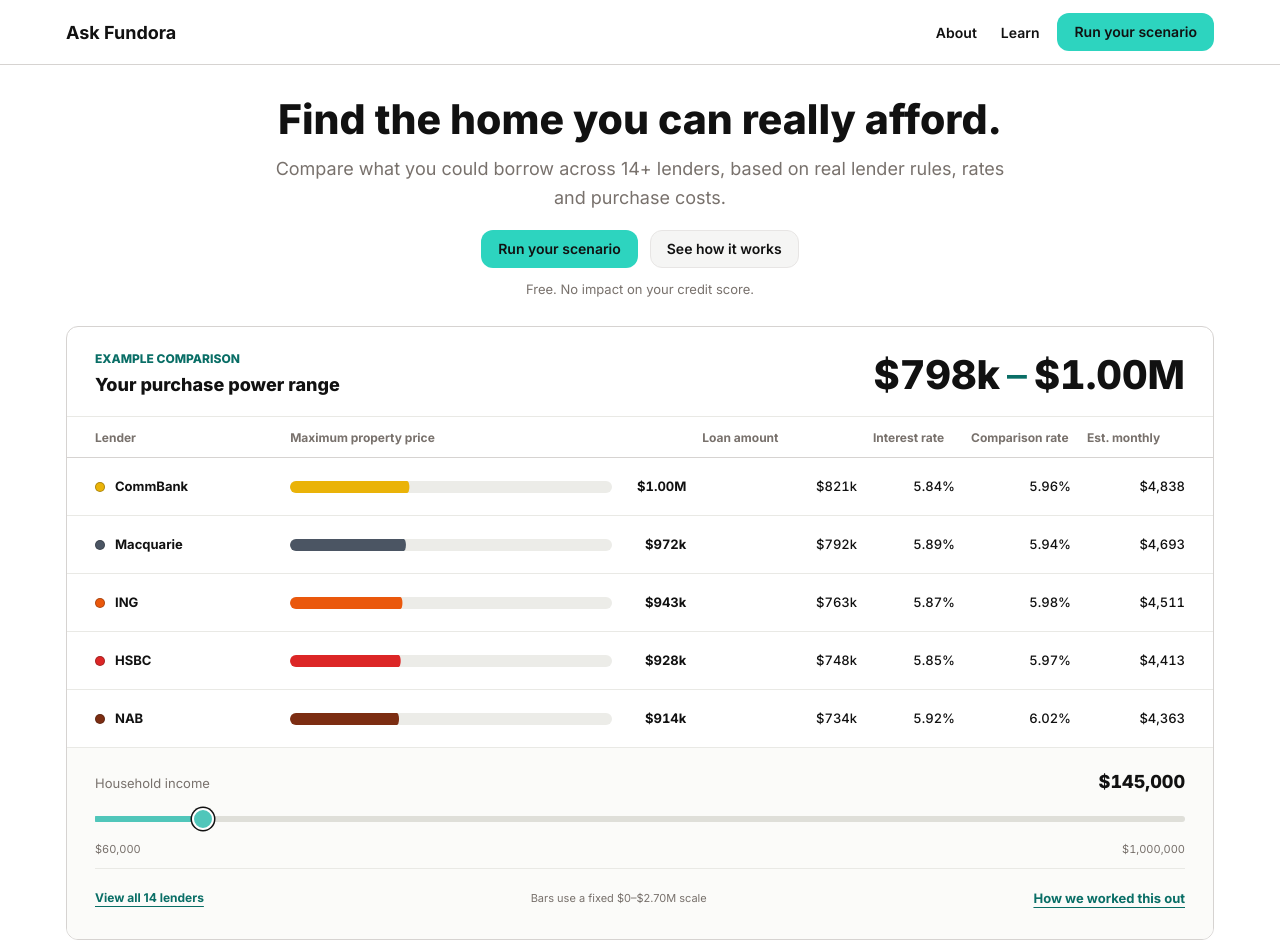
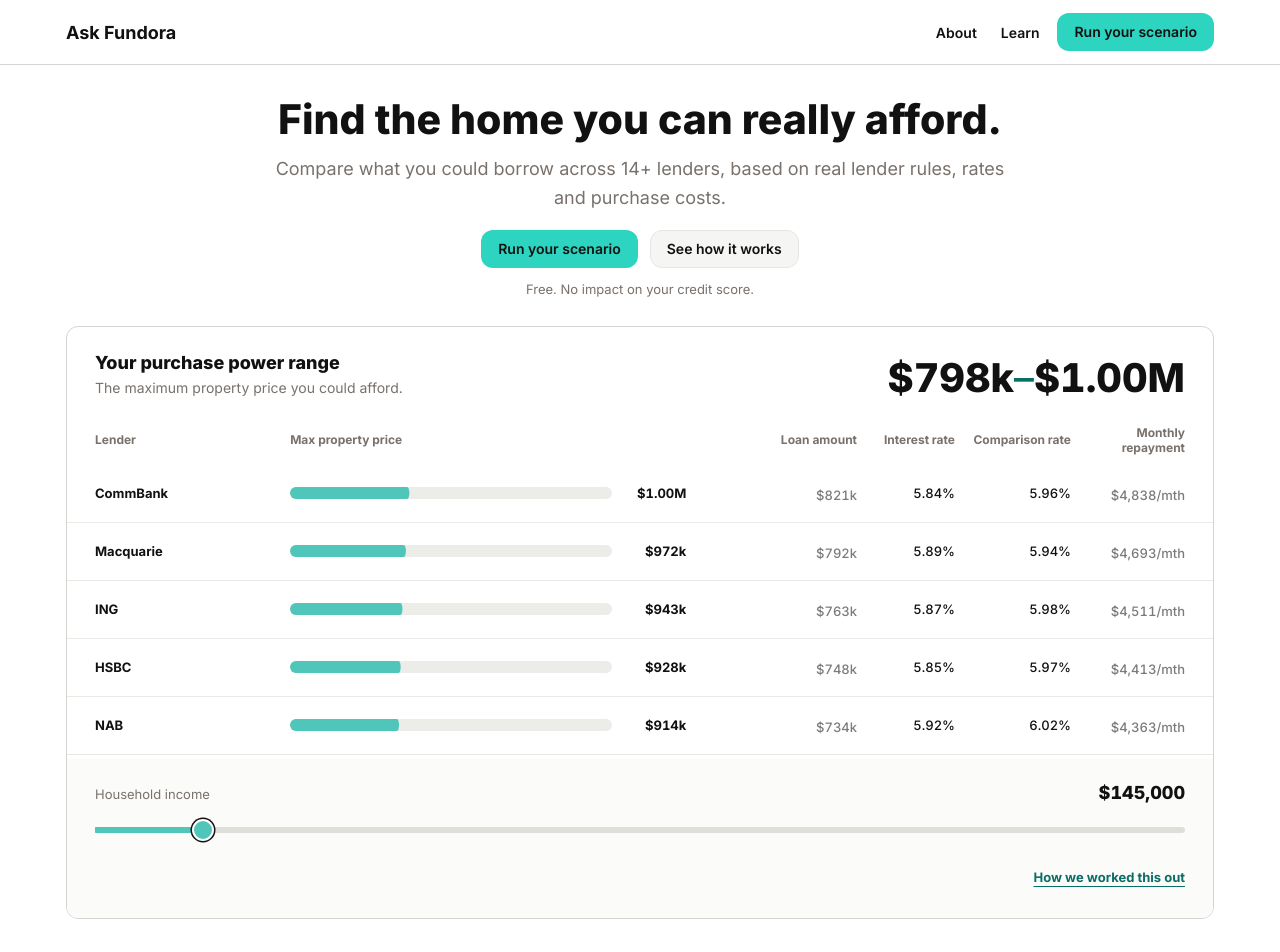
Before and after one commit to grosstoad/fi-design-ideas, a React (Vite) app: page /landing-b in a window 1280 px wide. Shown: the top 952 px of the page. Built offline with nearby package versions, Linux system fonts and the light colour scheme; a web font is replaced by a local one.

Commit message:
Correct landing B range module

```diff
--- a/src/landing-b.css
+++ b/src/landing-b.css
@@ -1,5 +1,6 @@
 .lpb-page {
   --ease-out: cubic-bezier(0.23, 1, 0.32, 1);
+  --ease-in-out: cubic-bezier(0.77, 0, 0.175, 1);
   --lpb-bg: #ffffff;
   --lpb-card: #ffffff;
   --lpb-ink: #111111;
@@ -274,11 +275,18 @@
 }
 
 .lpb-module-title {
-  margin-top: 5px !important;
   font-size: 18px;
   font-weight: 720;
   line-height: 1.3;
   text-wrap: balance;
+}
+
+.lpb-module-subtitle {
+  margin-top: 4px !important;
+  color: var(--lpb-muted);
+  font-size: 14px;
+  font-weight: 400;
+  line-height: 1.45;
 }
 
 .lpb-module-range {
@@ -307,24 +315,25 @@
 .lpb-comparison-head {
   min-height: 42px;
   padding: 0 28px;
-  border-top: 1px solid var(--lpb-line-soft);
-  border-bottom: 1px solid var(--lpb-line);
   color: var(--lpb-muted);
   font-size: 12px;
   font-weight: 700;
   line-height: 1.25;
 }
 
+.lpb-comparison-head span:nth-child(n + 3) {
+  text-align: right;
+}
+
 .lpb-comparison-list {
-  max-height: 290px;
+  max-height: 298px;
   overflow-y: auto;
-  overscroll-behavior: contain;
-  scrollbar-color: #c8c8c2 transparent;
-  scrollbar-width: thin;
-}
-
-.lpb-comparison-list.is-expanded {
-  max-height: none;
+  padding-block: 4px;
+  scrollbar-width: none;
+}
+
+.lpb-comparison-list::-webkit-scrollbar {
+  display: none;
 }
 
 .lpb-comparison-row {
@@ -332,19 +341,17 @@
   width: 100%;
   min-height: 58px;
   padding: 0 28px;
-  border: 0;
   border-bottom: 1px solid var(--lpb-line-soft);
   background: #ffffff;
   color: var(--lpb-ink);
-  cursor: pointer;
+  cursor: default;
   font: 500 13px/1.3 Inter, ui-sans-serif, system-ui, sans-serif;
+  pointer-events: none;
   text-align: left;
-  transition: background-color 140ms ease-out;
-}
-
-.lpb-comparison-row:hover,
-.lpb-comparison-row:focus-visible {
-  background: #f8fbfa;
+}
+
+.lpb-comparison-row:last-child {
+  border-bottom: 0;
 }
 
 .lpb-lender-cell,
@@ -355,7 +362,6 @@
 .lpb-lender-cell {
   display: flex;
   align-items: center;
-  gap: 10px;
   font-weight: 700;
 }
 
@@ -398,17 +404,31 @@
   position: absolute;
   inset: 0;
   border-radius: inherit;
+  background: var(--lpb-teal);
   transform: scaleX(var(--lpb-bar-ratio, 0));
   transform-origin: left center;
-  transition: transform 180ms ease-out;
+  transition: transform 260ms var(--ease-out);
 }
 
 .lpb-comparison-list.is-adjusting .lpb-row-fill {
   transition: none;
 }
 
-.lpb-row-chevron {
-  display: none;
+.lpb-number-update {
+  display: inline-block;
+  animation: lpb-number-update 220ms var(--ease-out) both;
+}
+
+@keyframes lpb-number-update {
+  from {
+    opacity: 0.55;
+    transform: translateY(2px);
+  }
+
+  to {
+    opacity: 1;
+    transform: translateY(0);
+  }
 }
 
 .lpb-module-controls {
@@ -500,25 +520,17 @@
   box-shadow: 0 0 0 1.5px var(--lpb-ink);
 }
 
-.lpb-slider-ends,
 .lpb-module-foot {
   display: flex;
-  justify-content: space-between;
+  justify-content: flex-end;
   color: var(--lpb-muted);
   font-size: 11px;
 }
 
 .lpb-module-foot {
-  display: grid;
-  grid-template-columns: auto minmax(0, 1fr) auto;
-  gap: 18px;
-  align-items: center;
-  margin-top: 10px;
-  border-top: 1px solid var(--lpb-line-soft);
-  padding-top: 8px;
-}
-
-.lpb-view-all,
+  margin-top: 4px;
+}
+
 .lpb-marquee-toggle {
   min-height: 44px;
   padding: 0;
@@ -529,12 +541,6 @@
   font: 700 12px/1.4 Inter, ui-sans-serif, system-ui, sans-serif;
   text-decoration: underline;
   text-underline-offset: 4px;
-}
-
-.lpb-domain-note {
-  color: var(--lpb-muted);
-  font-size: 11px;
-  text-align: center;
 }
 
 /* Lender logo proof */
@@ -1285,12 +1291,11 @@
   }
 
   .lpb-comparison-list {
-    max-height: 250px;
-    border-top: 1px solid var(--lpb-line);
+    max-height: 258px;
   }
 
   .lpb-comparison-row {
-    grid-template-columns: minmax(92px, 0.8fr) minmax(150px, 1.5fr) 18px;
+    grid-template-columns: minmax(92px, 0.8fr) minmax(150px, 1.5fr);
     gap: 12px;
     min-height: 50px;
     padding-inline: 20px;
@@ -1302,13 +1307,6 @@
 
   .lpb-property-cell {
     grid-template-columns: minmax(70px, 1fr) 62px;
-  }
-
-  .lpb-row-chevron {
-    display: block;
-    color: var(--lpb-muted);
-    font-size: 22px;
-    text-align: right;
   }
 
   .lpb-flow {
@@ -1448,12 +1446,13 @@
     padding: 18px 16px 15px;
   }
 
-  .lpb-demo-label {
-    font-size: 10px;
-  }
-
   .lpb-module-title {
     font-size: 14px;
+  }
+
+  .lpb-module-subtitle {
+    max-width: 170px;
+    font-size: 11px;
   }
 
   .lpb-module-range {
@@ -1462,14 +1461,10 @@
   }
 
   .lpb-comparison-row {
-    grid-template-columns: 104px minmax(112px, 1fr) 14px;
+    grid-template-columns: 104px minmax(112px, 1fr);
     gap: 8px;
     padding-inline: 16px;
     font-size: 11.5px;
-  }
-
-  .lpb-lender-cell {
-    gap: 6px;
   }
 
   .lpb-lender-cell > span:last-child {
@@ -1495,21 +1490,8 @@
     padding: 16px 16px 14px;
   }
 
-  .lpb-module-foot > span {
-    display: block;
-  }
-
   .lpb-module-foot {
-    grid-template-columns: 1fr auto;
-    gap: 8px 12px;
-  }
-
-  .lpb-view-all {
-    justify-self: start;
-  }
-
-  .lpb-domain-note {
-    display: none !important;
+    justify-content: flex-end;
   }
 
   .lpb-text-button {
--- a/src/pages/LandingBRangePage.jsx
+++ b/src/pages/LandingBRangePage.jsx
@@ -1,4 +1,4 @@
-import { useEffect, useMemo, useRef, useState } from "react";
+import { useEffect, useLayoutEffect, useMemo, useRef, useState } from "react";
 import { Link } from "react-router-dom";
 import { ResponsiveDialog } from "../components/ResponsiveDialog";
 import anzLogo from "../assets/buying-range/lenders/anz.png";
@@ -16,7 +16,6 @@
 import ubankLogo from "../assets/buying-range/lenders/ubank.svg";
 import westpacLogo from "../assets/buying-range/lenders/westpac.png";
 import {
-  BAR_DOMAIN_MAX,
   INCOME_DEFAULT,
   INCOME_MAX,
   INCOME_MIN,
@@ -24,6 +23,7 @@
   LENDERS,
   WORKED_EXAMPLE,
   barRatio,
+  formatMonthlyRepayment,
   incomeStepFor,
   rankResults,
   resultsForIncome,
@@ -151,14 +151,13 @@
     rankResults(resultsForIncome(INCOME_DEFAULT)).map((result) => result.id)
   );
   const [dragging, setDragging] = useState(false);
-  const [selectedLenderId, setSelectedLenderId] = useState(null);
   const [assumptionsOpen, setAssumptionsOpen] = useState(false);
-  const [showAllLenders, setShowAllLenders] = useState(false);
   const [announcement, setAnnouncement] = useState("");
   const draggingRef = useRef(false);
   const incomeRef = useRef(INCOME_DEFAULT);
-  const comparisonListRef = useRef(null);
   const settleTimer = useRef(null);
+  const rowRefs = useRef(new Map());
+  const previousRowPositions = useRef(null);
 
   const results = useMemo(() => resultsForIncome(income), [income]);
   const resultById = useMemo(
@@ -166,7 +165,6 @@
     [results]
   );
   const orderedResults = order.map((id) => resultById[id]).filter(Boolean);
-  const selectedResult = selectedLenderId ? resultById[selectedLenderId] : null;
   const values = results.map((result) => result.maxPropertyPrice);
   const minimum = Math.min(...values);
   const maximum = Math.max(...values);
@@ -174,6 +172,9 @@
 
   function commitOrder(nextIncome) {
     const nextResults = rankResults(resultsForIncome(nextIncome));
+    previousRowPositions.current = new Map(
+      [...rowRefs.current].map(([id, node]) => [id, node.getBoundingClientRect().top])
+    );
     setOrder(nextResults.map((result) => result.id));
     setAnnouncement(
       `Purchase power range ${fmtPrice(nextResults.at(-1).maxPropertyPrice)} to ${fmtPrice(
@@ -203,63 +204,85 @@
 
   useEffect(() => () => window.clearTimeout(settleTimer.current), []);
 
+  useLayoutEffect(() => {
+    const previous = previousRowPositions.current;
+    if (!previous) return;
+
+    rowRefs.current.forEach((node, id) => {
+      const previousTop = previous.get(id);
+      if (previousTop === undefined) return;
+      const delta = previousTop - node.getBoundingClientRect().top;
+      if (!delta) return;
+      node.style.transition = "none";
+      node.style.transform = `translateY(${delta}px)`;
+      node.getBoundingClientRect();
+      node.style.transition = "transform 360ms var(--ease-in-out)";
+      node.style.transform = "translateY(0)";
+    });
+
+    previousRowPositions.current = null;
+  }, [order]);
+
   return (
     <>
       <section className="lpb-module" aria-labelledby="lpb-module-title" data-asset="range-module">
         <div className="lpb-module-head">
           <div>
-            <p className="lpb-demo-label">Example comparison</p>
             <h2 className="lpb-module-title" id="lpb-module-title">Your purchase power range</h2>
+            <p className="lpb-module-subtitle">The maximum property price you could afford.</p>
           </div>
-          <p className="lpb-module-range lpb-num" aria-label={`From ${fmtMoney(minimum)} to ${fmtMoney(maximum)}`}>
+          <p key={income} className="lpb-module-range lpb-num lpb-number-update" aria-label={`From ${fmtMoney(minimum)} to ${fmtMoney(maximum)}`}>
             {fmtPrice(minimum)}<span>–</span>{fmtPrice(maximum)}
           </p>
         </div>
 
         <div className="lpb-comparison-head" aria-hidden="true">
           <span>Lender</span>
-          <span>Maximum property price</span>
+          <span>Max property price</span>
           <span>Loan amount</span>
           <span>Interest rate</span>
           <span>Comparison rate</span>
-          <span>Est. monthly</span>
+          <span>Monthly repayment</span>
         </div>
 
         <div
-          ref={comparisonListRef}
-          className={`lpb-comparison-list ${dragging ? "is-adjusting" : ""} ${showAllLenders ? "is-expanded" : ""}`}
+          className={`lpb-comparison-list ${dragging ? "is-adjusting" : ""}`}
           id="lpb-comparison-list"
+          role="region"
           aria-label="Illustrative lender comparison"
         >
           {orderedResults.map((result) => (
-            <button
+            <div
               className="lpb-comparison-row"
               key={result.id}
-              type="button"
-              onClick={() => setSelectedLenderId(result.id)}
-              aria-label={`${result.name}, maximum property price ${fmtMoney(result.maxPropertyPrice)}, loan ${fmtMoney(result.maxLoan)}, interest rate ${fmtRate(result.rate)}, comparison rate ${fmtRate(result.comparisonRate)}, estimated monthly repayment ${fmtMoney(result.monthlyRepayment)}. View details.`}
+              aria-hidden="true"
+              ref={(node) => {
+                if (node) rowRefs.current.set(result.id, node);
+                else rowRefs.current.delete(result.id);
+              }}
             >
               <span className="lpb-lender-cell">
-                <span className="lpb-lender-dot" style={{ background: result.color }} aria-hidden="true" />
                 <span>{result.name}</span>
               </span>
               <span className="lpb-property-cell">
                 <span className="lpb-row-track" aria-hidden="true">
                   <span
                     className="lpb-row-fill"
-                    style={{ "--lpb-bar-ratio": barRatio(result.maxPropertyPrice), background: result.color }}
+                    style={{ "--lpb-bar-ratio": barRatio(result.maxPropertyPrice) }}
                   />
                 </span>
-                <strong className="lpb-num">{fmtPrice(result.maxPropertyPrice)}</strong>
+                <strong className="lpb-num"><span key={`${income}-price`} className="lpb-number-update">{fmtPrice(result.maxPropertyPrice)}</span></strong>
               </span>
-              <span className="lpb-num lpb-desktop-metric">{fmtPrice(result.maxLoan)}</span>
+              <span className="lpb-num lpb-desktop-metric"><span key={`${income}-loan`} className="lpb-number-update">{fmtPrice(result.maxLoan)}</span></span>
               <span className="lpb-num lpb-desktop-metric">{fmtRate(result.rate)}</span>
               <span className="lpb-num lpb-desktop-metric">{fmtRate(result.comparisonRate)}</span>
-              <span className="lpb-num lpb-desktop-metric">{fmtMoney(result.monthlyRepayment)}</span>
-              <span className="lpb-row-chevron" aria-hidden="true">›</span>
-            </button>
+              <span className="lpb-num lpb-desktop-metric"><span key={`${income}-repayment`} className="lpb-number-update">{formatMonthlyRepayment(result.monthlyRepayment)}</span></span>
+            </div>
           ))}
         </div>
+        <p className="lpb-sr">
+          {orderedResults.map((result) => `${result.name}: max property price ${fmtMoney(result.maxPropertyPrice)}, loan amount ${fmtMoney(result.maxLoan)}, interest rate ${fmtRate(result.rate)}, comparison rate ${fmtRate(result.comparisonRate)}, monthly repayment ${formatMonthlyRepayment(result.monthlyRepayment)}`).join(". ")}
+        </p>
 
         <div className="lpb-module-controls">
           <div className="lpb-slider-head">
@@ -296,24 +319,7 @@
               aria-valuetext={`${fmtIncome(income)} household income a year`}
             />
           </div>
-          <div className="lpb-slider-ends lpb-num" aria-hidden="true">
-            <span>{fmtIncome(INCOME_MIN)}</span>
-            <span>{fmtIncome(INCOME_MAX)}</span>
-          </div>
           <div className="lpb-module-foot">
-            <button
-              type="button"
-              className="lpb-view-all"
-              aria-expanded={showAllLenders}
-              aria-controls="lpb-comparison-list"
-              onClick={() => {
-                if (showAllLenders) comparisonListRef.current?.scrollTo({ top: 0 });
-                setShowAllLenders((visible) => !visible);
-              }}
-            >
-              {showAllLenders ? "Show top 5 lenders" : "View all 14 lenders"}
-            </button>
-            <span className="lpb-domain-note">Bars use a fixed $0–{fmtPrice(BAR_DOMAIN_MAX)} scale</span>
             <button type="button" className="lpb-text-button" aria-haspopup="dialog" onClick={() => setAssumptionsOpen(true)}>
               How we worked this out
             </button>
@@ -348,14 +354,6 @@
         </div>
       </ResponsiveDialog>
 
-      <ResponsiveDialog
-        isOpen={Boolean(selectedResult)}
-        onClose={() => setSelectedLenderId(null)}
-        title={selectedResult ? `${selectedResult.name} example` : "Lender example"}
-        description="The complete row details, including both interest and comparison rates."
-      >
-        <LenderDetail result={selectedResult} />
-      </ResponsiveDialog>
     </>
   );
 }
--- a/src/pages/landing-b/model.js
+++ b/src/pages/landing-b/model.js
@@ -54,6 +54,10 @@
   );
 }
 
+export function formatMonthlyRepayment(value) {
+  return `$${Math.round(value).toLocaleString("en-AU")}/mth`;
+}
+
 export function resultsForIncome(income) {
   return LENDERS.map((lender) => {
     const maxPropertyPrice = estimatePurchasePower(income, lender);
```
Also changed, not shown: 3 other files (tests, documents, lock files or other folders).
